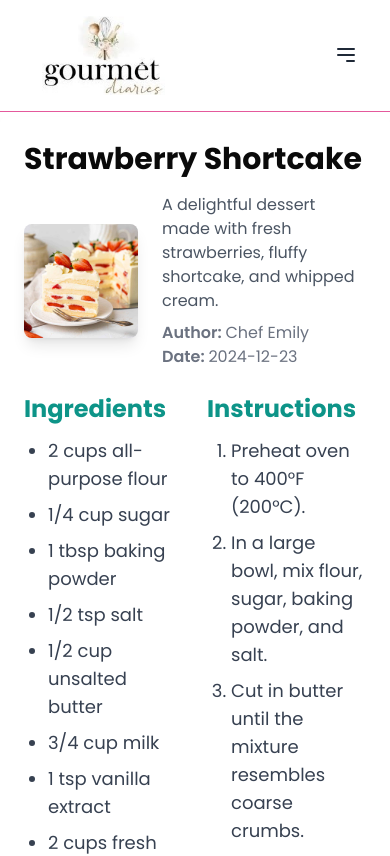
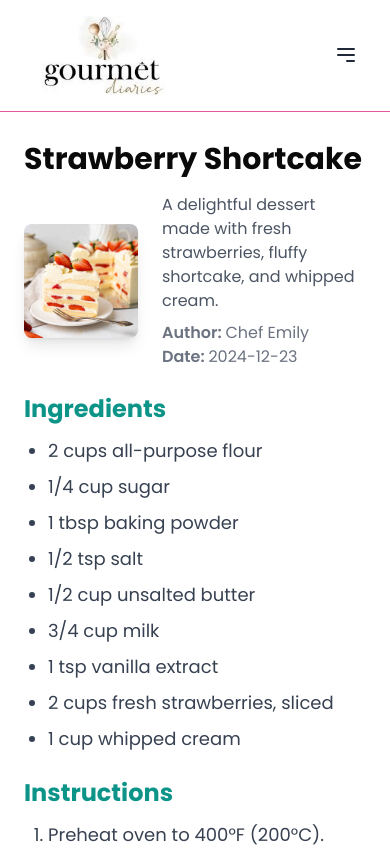
Before and after one commit to Aashra55/food-blog-assignment, a Next.js app: page /explore/one in a window 390 px wide. Shown: the top 856 px of the page. Built offline with nearby package versions, Linux system fonts and the light colour scheme.

Commit message:
Update page.tsx

```diff
--- a/src/app/explore/[item]/page.tsx
+++ b/src/app/explore/[item]/page.tsx
@@ -37,7 +37,7 @@
               </p>
             </div>
           </div>
-          <div className="grid grid-cols-2 gap-6">
+          <div className="grid lg:grid-cols-2 md:grid-cols-2 gap-6 grid-cols-1">
             {/* Ingredients Section */}
             <div>
               <h2 className="text-2xl font-bold mb-3 text-teal-600">Ingredients</h2>
```
